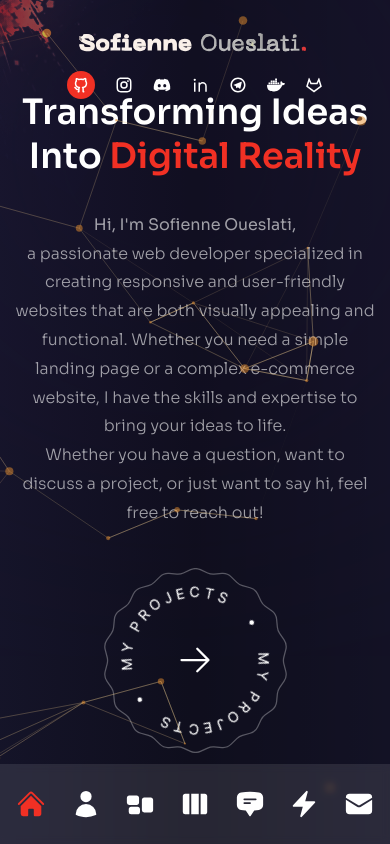
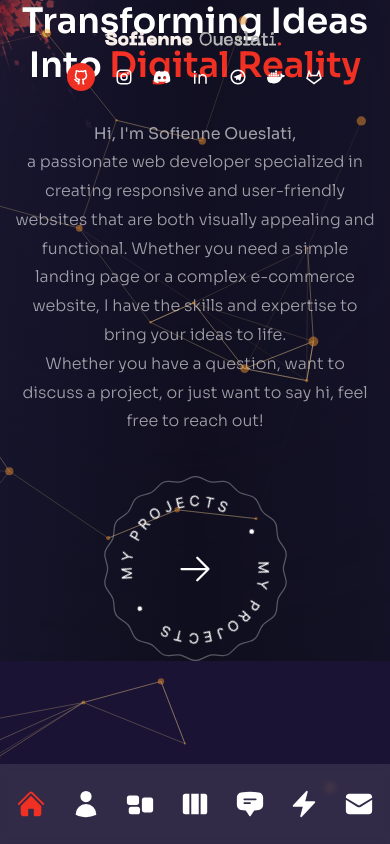
Before and after one commit to CocaMi/Sofienne-Portfolio, a Next.js app in the folder Portfolio/: page / in a window 390 px wide. Built offline with nearby package versions, Linux system fonts and the light colour scheme.

Commit message:
Mobile adaptation

```diff
--- a/Portfolio/components/Header.jsx
+++ b/Portfolio/components/Header.jsx
@@ -5,7 +5,7 @@ import Socials from "../components/Socials";
 
 const Header = () => {
   return (
-    <header className="absolute z-30 w-full items-center px-16 xl-px-0 xl:h-[90px] top-4">
+    <header className="absolute z-30 w-full items-center px-4 md:px-16 xl:px-0 xl:h-[90px] top-4">
       <div className="container mx-auto">
         <div className="flex flex-col lg:flex-row justify-between items-center gap-y-2 pt-2">
           {/* logo */}
@@ -13,9 +13,10 @@ const Header = () => {
             <Image
               src="/logo.svg"
               alt="logo"
-              width={420}
+              width={180}
               height={48}
               priority
+              className="w-[180px] md:w-[300px] xl:w-[420px] h-auto"
             />
           </Link>
 
--- a/Portfolio/components/Nav.jsx
+++ b/Portfolio/components/Nav.jsx
@@ -41,7 +41,7 @@ const Nav = () => {
 
   return (
     <nav className="flex flex-col items-center xl:justify-center gap-y-4 fixed h-max bottom-0 mt-auto xl:right-[2%] z-50 top-0 w-full xl:w-16 xl:max-w-md xl:h-screen">
-      <div className="flex w-full xl:flex-col items-center justify-between xl:justify-center gap-y-10 px-4 md:px-40 xl:px-0 h-[80px] xl:h-max py-8 bg-white/10 backdrop-blur-sm text-3xl xl:text-xl xl:rounded-full">
+      <div className="flex w-full xl:flex-col items-center justify-between xl:justify-center gap-y-10 px-4 md:px-8 xl:px-0 h-[80px] xl:h-max py-8 bg-white/10 backdrop-blur-sm text-3xl xl:text-xl xl:rounded-full">
         {navData.map((link, i) => (
           <Link
             className={`${
--- a/Portfolio/styles/globals.css
+++ b/Portfolio/styles/globals.css
@@ -23,7 +23,7 @@
     @apply bg-secondary overflow-hidden leading-relaxed;
   }
   .page {
-    @apply w-full h-screen overflow-hidden;
+    @apply w-full min-h-screen overflow-hidden md:h-screen;
   }
   .h1 {
     @apply text-[35px] leading-tight md:text-[60px] md:leading-[1.3] mb-8 font-semibold;
```
